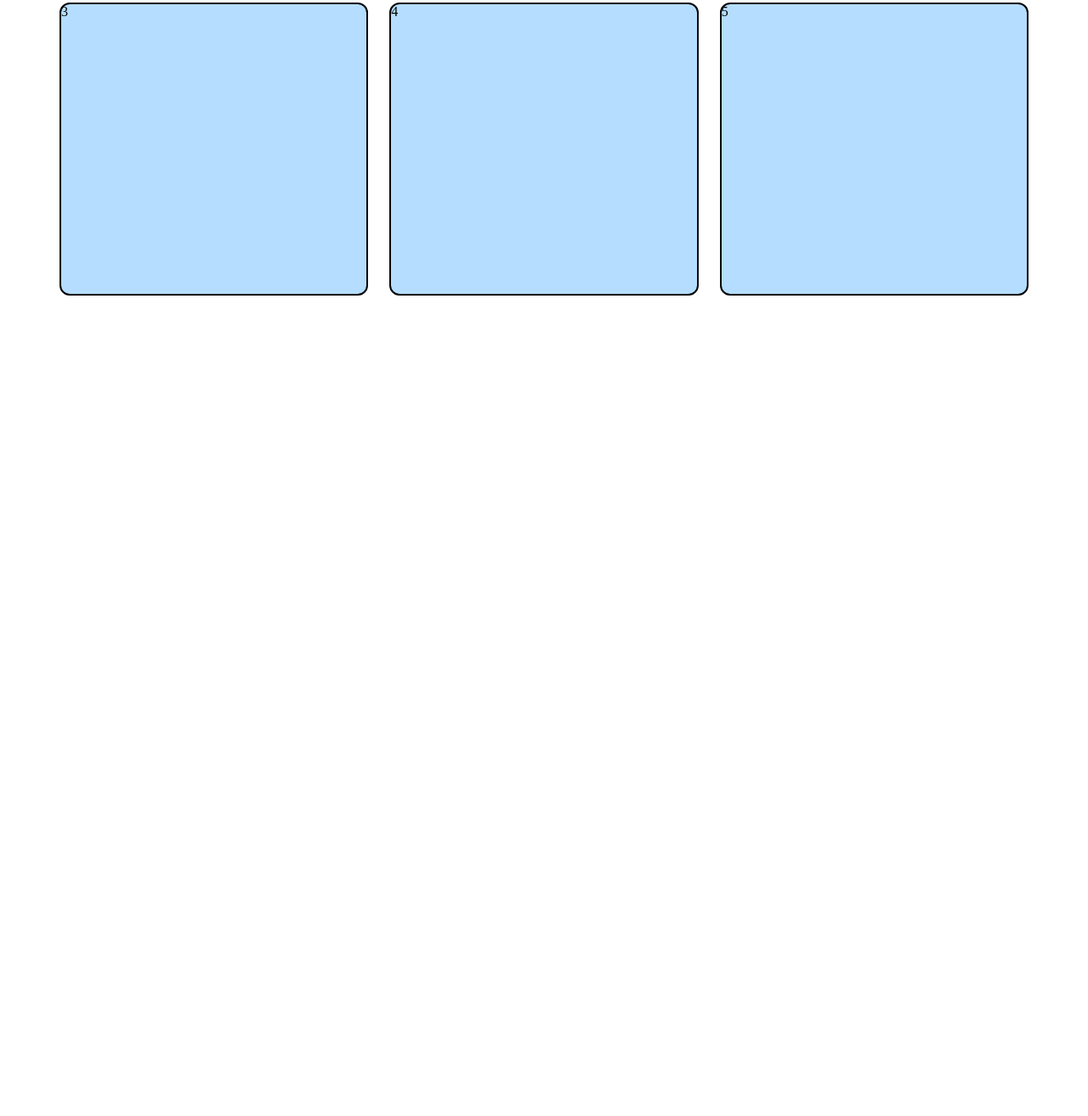
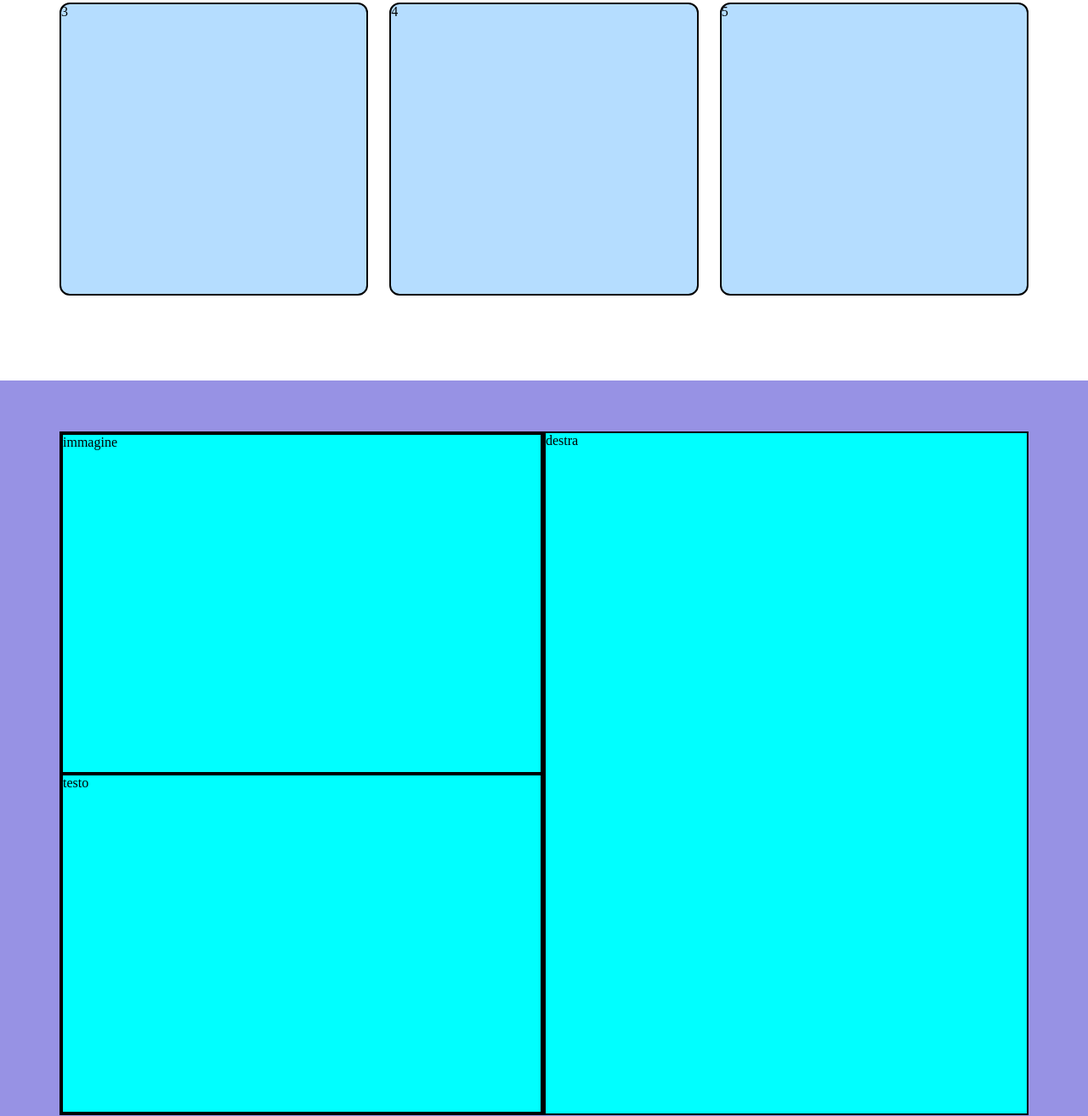
Before and after one commit to dieromeo/htmlcss-responsive-layout, a plain HTML site: page index.html in a window 1280 px wide. Shown: the part 492-1806 px from the top of the page at 85% size. Before the commit the page ends 840 px from the top, so only its background shows below. Drawn offline with Linux system fonts and the light colour scheme.

Commit message:
feat: layout seconda sezione

```diff
--- a/css/style.css
+++ b/css/style.css
@@ -32,6 +32,18 @@
     height: 345px;
 }
 
+
+.debug .strategic-planning .col-big {
+    border: 2px solid black;
+    background-color: aqua;
+    height: 805px;
+}
+
+.debug .col-big .img-container,
+.debug .col-big .text-container {
+    height: 50%;
+    border: 2px solid black;
+}
 
 
 /* #endregion DEBUG*/
@@ -88,6 +100,10 @@ header ul {
 
 /* prima section*/
 
+.preview {
+    margin-bottom: 100px;
+}
+
 .preview .first-row :first-child {
     flex-grow: 1;
 }
@@ -105,6 +121,17 @@ header ul {
 
 .second-row {
     gap: 25px;
+}
+
+/* seconda section*/
+
+.strategic-planning {
+    background-color: #9792e4;
+    padding: 60px 0;
+}
+
+.strategic-planning .col-big {
+    width: 50%;
 }
 
 
@@ -134,6 +161,14 @@ header ul {
         height: 435px;
     }
 
+    .strategic-planning .container {
+        display: block;
+    }
+
+    .strategic-planning .col-big {
+        width: 100%;
+    }
+
 
 }
 
@@ -158,6 +193,7 @@ header ul {
     .debug .preview .first-row :first-child {
         height: 595px;
     }
+
 }
 
 /* #endregion MEDIA QUERES*/
--- a/index.html
+++ b/index.html
@@ -46,8 +46,28 @@
                     <div class="col">4</div>
                     <div class="col">5</div>
                 </div>
+            </div>
+        </section>
 
+        <!-- inizio seconda sezione-->
+        <section class="strategic-planning">
+            <div class="container flex">
+                <div class="col-big">
+                    <div class="img-container">
+                        immagine
+                    </div>
+                    <div class="text-container">
+                        testo
+                    </div>
+                </div>
+                <div class="col-big">destra</div>
             </div>
+
+        </section>
+
+        <!-- inizio tera sezione partners-->
+        <section class="partners">
+
         </section>
     </main>
 </body>
```
